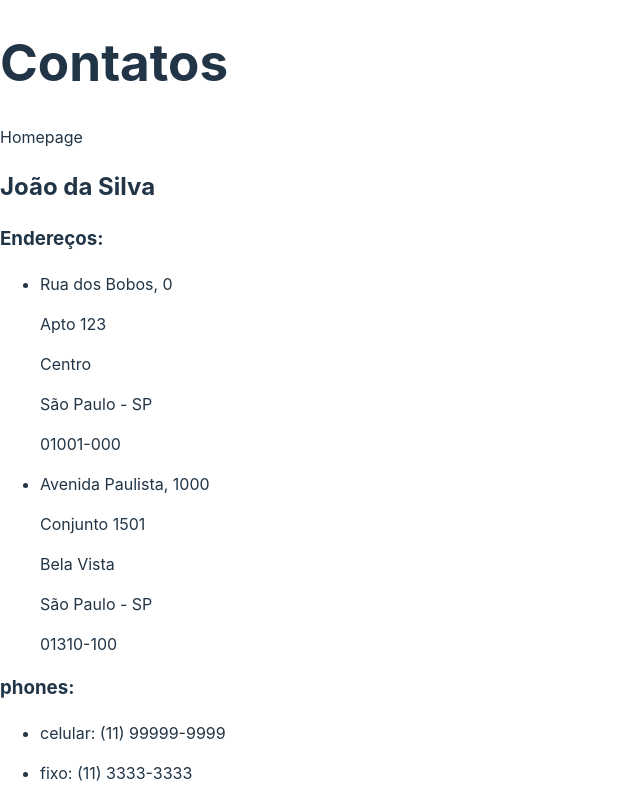
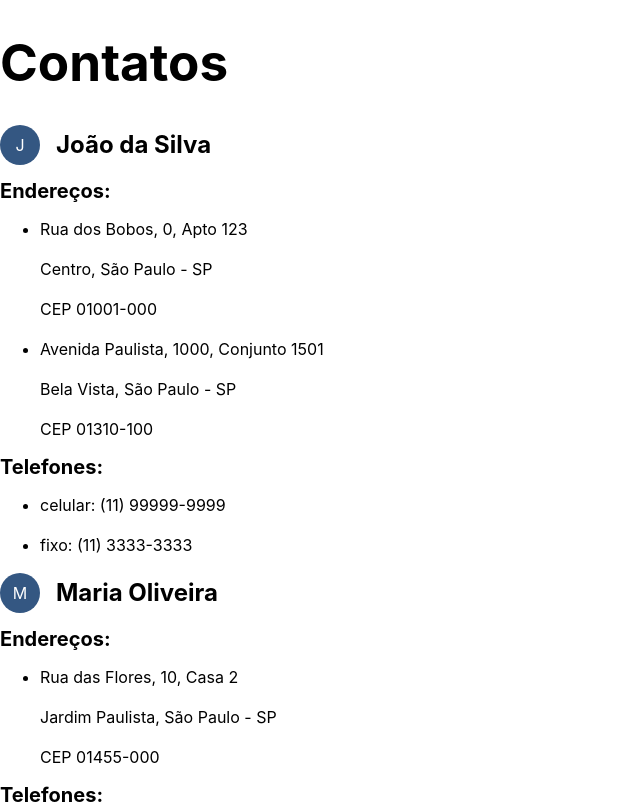
Before and after one commit to Beatriz-Cavallieri/agenda-contatos, a React (Vite) app: page / in a window 1280 px wide. Shown: the top 804 px of the page, without its empty margins (0-640 px from the left). Built offline with nearby package versions, Linux system fonts and the light colour scheme; data requests are answered from the project's data file.

Commit message:
Creates interfaces; adds or removes styling in ContactInfo component

```diff
--- a/package.json
+++ b/package.json
@@ -14,11 +14,13 @@
     "json-server": "^0.17.3",
     "react": "^18.2.0",
     "react-dom": "^18.2.0",
-    "react-router-dom": "^6.10.0"
+    "react-router-dom": "^6.10.0",
+    "styled-components": "^5.3.9"
   },
   "devDependencies": {
     "@types/react": "^18.0.28",
     "@types/react-dom": "^18.0.11",
+    "@types/styled-components": "^5.1.26",
     "@vitejs/plugin-react": "^3.1.0",
     "typescript": "^4.9.3",
     "vite": "^4.2.0"
--- a/src/components/ContactInfo/index.tsx
+++ b/src/components/ContactInfo/index.tsx
@@ -1,23 +1,27 @@
 import React from 'react';
-import { IContact } from '../../types/Icontact';
+import { IContact } from '../../types/contact';
+import { InfoWrapperSC, ContactNameSC, ContactTitleSC, CircleSC, ContactH3SC } from './styles';
 
 const ContatInfo = (props: IContact) => {
     return (
         <div>
-            <h2>{props.name}</h2>
-            <h3>Endereços:</h3>
+            <ContactTitleSC>
+                <CircleSC color='#345782'>
+                    {props.name[0]}
+                </CircleSC>
+                <ContactNameSC>{props.name}</ContactNameSC>
+            </ContactTitleSC>
+            <ContactH3SC>Endereços:</ContactH3SC>
             <ul>
                 {props.addresses.map((address, index) => (
                     <li key={index}>
-                        <p>{address.street}, {address.number}</p>
-                        <p>{address.complement}</p>
-                        <p>{address.neighborhood}</p>
-                        <p>{address.city} - {address.state}</p>
-                        <p>{address.cep}</p>
+                        <p>{address.street}, {address.number}, {address.complement}</p>
+                        <p>{address.neighborhood}, {address.city} - {address.state}</p>
+                        <p>CEP {address.cep}</p>
                     </li>
                 ))}
             </ul>
-            <h3>phones:</h3>
+            <ContactH3SC>Telefones:</ContactH3SC>
             <ul>
                 {props.phones.map((phone, index) => (
                     <li key={phone.number}>
--- /dev/null
+++ b/src/components/ContactInfo/styles.ts
@@ -0,0 +1,41 @@
+
+import styled from 'styled-components'
+
+export const ContactTitleSC = styled.div`
+display: flex;
+flex-direction: row;
+align-items: center;
+margin: 0 0 1rem 0;
+`;
+
+export const CircleSC = styled.div`
+  align-self: center;
+  width: 2.5rem;
+  height: 2.5rem;
+  border-radius: 50%;
+  background-color: ${props => props.color};
+  display: flex;
+  justify-content: center;
+  align-items: center;
+  color: white;
+  margin-right: 1rem;
+`;
+
+export const InfoWrapperSC = styled.div`
+  display: flex ;
+  flex-direction: column ;
+`;
+
+export const ContactNameSC = styled.h2`
+  padding: 0;
+  margin: 0;
+  line-height: 1.5rem;
+  font-size: 1.5rem;
+`;
+
+export const ContactH3SC = styled.h3`
+  padding: 0;
+  margin: 0;
+  line-height: 1.25rem;
+  font-size: 1.25rem;
+`;
--- a/src/index.css
+++ b/src/index.css
@@ -2,10 +2,6 @@
   font-family: Inter, system-ui, Avenir, Helvetica, Arial, sans-serif;
   line-height: 1.5;
   font-weight: 400;
-
-  color-scheme: light dark;
-  color: rgba(255, 255, 255, 0.87);
-  background-color: #242424;
 
   font-synthesis: none;
   text-rendering: optimizeLegibility;
@@ -14,15 +10,7 @@
   -webkit-text-size-adjust: 100%;
 }
 
-a {
-  font-weight: 500;
-  color: #646cff;
-  text-decoration: inherit;
-}
 
-a:hover {
-  color: #535bf2;
-}
 
 body {
   margin: 0;
@@ -38,37 +26,5 @@ h1 {
 }
 
 button {
-  border-radius: 8px;
-  border: 1px solid transparent;
-  padding: 0.6em 1.2em;
-  font-size: 1em;
-  font-weight: 500;
-  font-family: inherit;
-  background-color: #1a1a1a;
   cursor: pointer;
-  transition: border-color 0.25s;
 }
-
-button:hover {
-  border-color: #646cff;
-}
-
-button:focus,
-button:focus-visible {
-  outline: 4px auto -webkit-focus-ring-color;
-}
-
-@media (prefers-color-scheme: light) {
-  :root {
-    color: #213547;
-    background-color: #ffffff;
-  }
-
-  a:hover {
-    color: #747bff;
-  }
-
-  button {
-    background-color: #f9f9f9;
-  }
-}
--- a/src/pages/Homepage.tsx
+++ b/src/pages/Homepage/index.tsx
@@ -1,7 +1,7 @@
 import React, { useEffect, useState } from 'react'
-import api from '../services/api';
-import { IContact } from '../types/Icontact';
-import ContatInfo from '../components/ContactInfo';
+import api from '../../services/api';
+import ContatInfo from '../../components/ContactInfo';
+import { IContact } from '../../types/contact';
 
 
 const Homepage = () => {
@@ -15,7 +15,7 @@ const Homepage = () => {
         loadContacts();
     }, []);
     return (
-        <div>Homepage
+        <div>
             {contacts && contacts.map(contact => <ContatInfo {...contact} />)}
         </div>
     )
```
Also changed, not shown: src/types/contact.ts (renamed from src/types/IContact.ts), 1 other file (tests, documents, lock files or other folders).
